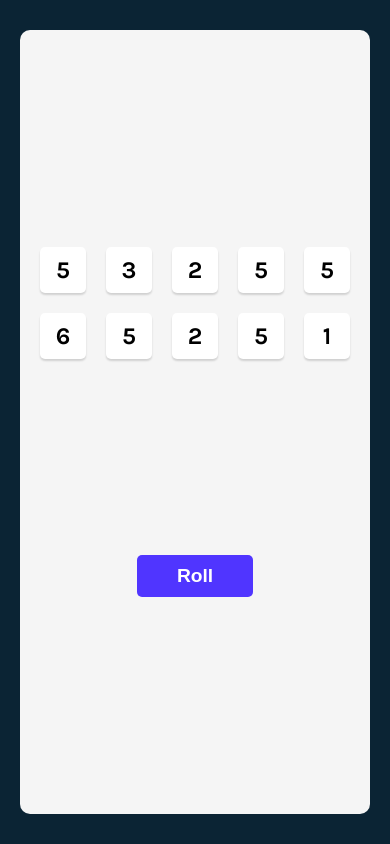
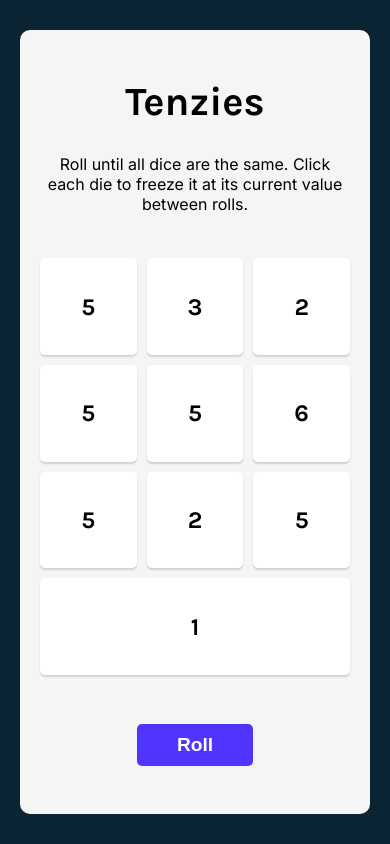
Before and after one commit to LeonardoReisC/react-practice-projects, a React (Vite) app in the folder tenzies-game/: page / in a window 390 px wide. Built offline with nearby package versions, Linux system fonts and the light colour scheme.

Commit message:
tenzies-game: fix mobile layout

```diff
--- a/tenzies-game/src/App.css
+++ b/tenzies-game/src/App.css
@@ -40,6 +40,7 @@ main {
     gap: 20px;
     width: 100%;
     max-width: 700px;
+    margin-bottom: 20px;
 }
 
 .die {
@@ -88,3 +89,19 @@ main {
 .main--roll-button:active {
     background-color: #1802a9;
 }
+
+@media screen and (max-width: 400px) {
+    .main--dice {
+        grid-template-columns: repeat(3, 1fr);
+        grid-auto-rows: minmax(0, 1fr);
+        gap: 10px;
+    }
+
+    .main--dice .die:last-child {
+        grid-column: span 3;
+    }
+
+    .main--dice .die:last-child::before {
+        content: none;
+    }
+}
--- a/tenzies-game/src/App.jsx
+++ b/tenzies-game/src/App.jsx
@@ -42,6 +42,11 @@ function App() {
 
     return (
         <main>
+            <h1 className="main--title">Tenzies</h1>
+            <p className="main--instructions">
+                Roll until all dice are the same. Click each die to freeze it at
+                its current value between rolls.
+            </p>
             <div className="main--dice">{diceElements}</div>
             <button className="main--roll-button" onClick={rollDice}>
                 Roll
```
